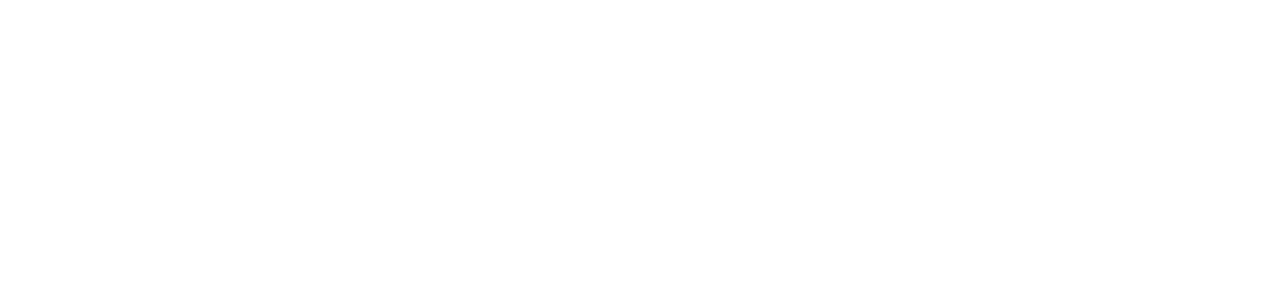
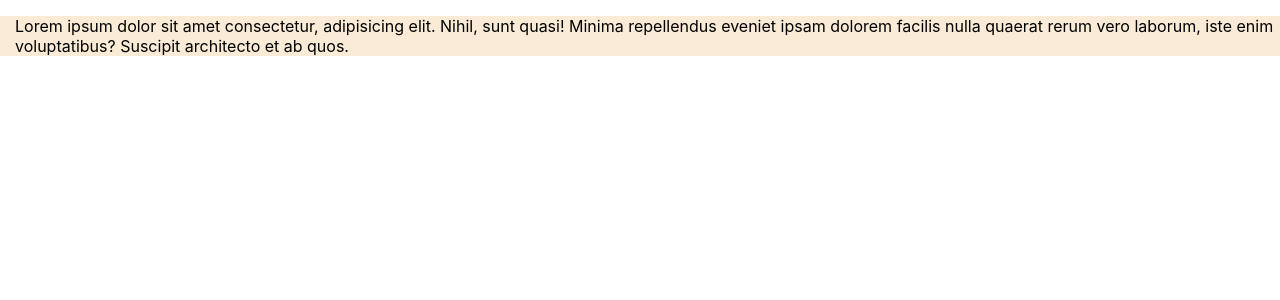
Before and after one commit to Den4icGuti/my-first-portfolio, a React (Create React App) app: page / in a window 1280 px wide. Shown: the top 300 px of the page. Built offline with nearby package versions, Linux system fonts and the light colour scheme.

Commit message:
add component container

```diff
--- a/src/App.js
+++ b/src/App.js
@@ -1,5 +1,6 @@
 import React from "react";
 import { nanoid } from "nanoid";
+import { Container } from "./components/container";
 const bd = [
   { id: nanoid(), name: "Jack", email: "jk@gmail.com", phone: "11458744" },
   { id: nanoid(), name: "Max", email: "mx@gmail.com", phone: "1741225" },
@@ -7,7 +8,11 @@
 
 console.log(bd);
 function App() {
-  return <div></div>;
+  return (
+    <div>
+      <Container />
+    </div>
+  );
 }
 
 export default App;
--- /dev/null
+++ b/src/components/container.jsx
@@ -0,0 +1,14 @@
+import styles from "./container.module.css";
+
+export const Container = () => {
+  return (
+    <div className={styles.container}>
+      <p>
+        Lorem ipsum dolor sit amet consectetur, adipisicing elit. Nihil, sunt
+        quasi! Minima repellendus eveniet ipsam dolorem facilis nulla quaerat
+        rerum vero laborum, iste enim voluptatibus? Suscipit architecto et ab
+        quos.
+      </p>
+    </div>
+  );
+};
--- /dev/null
+++ b/src/components/container.module.css
@@ -0,0 +1,8 @@
+.container {
+  width: 1270px;
+  padding-left: 15px;
+  padding-right: 15px;
+  margin-left: auto;
+  margin-right: auto;
+  background-color: antiquewhite;
+}
```
